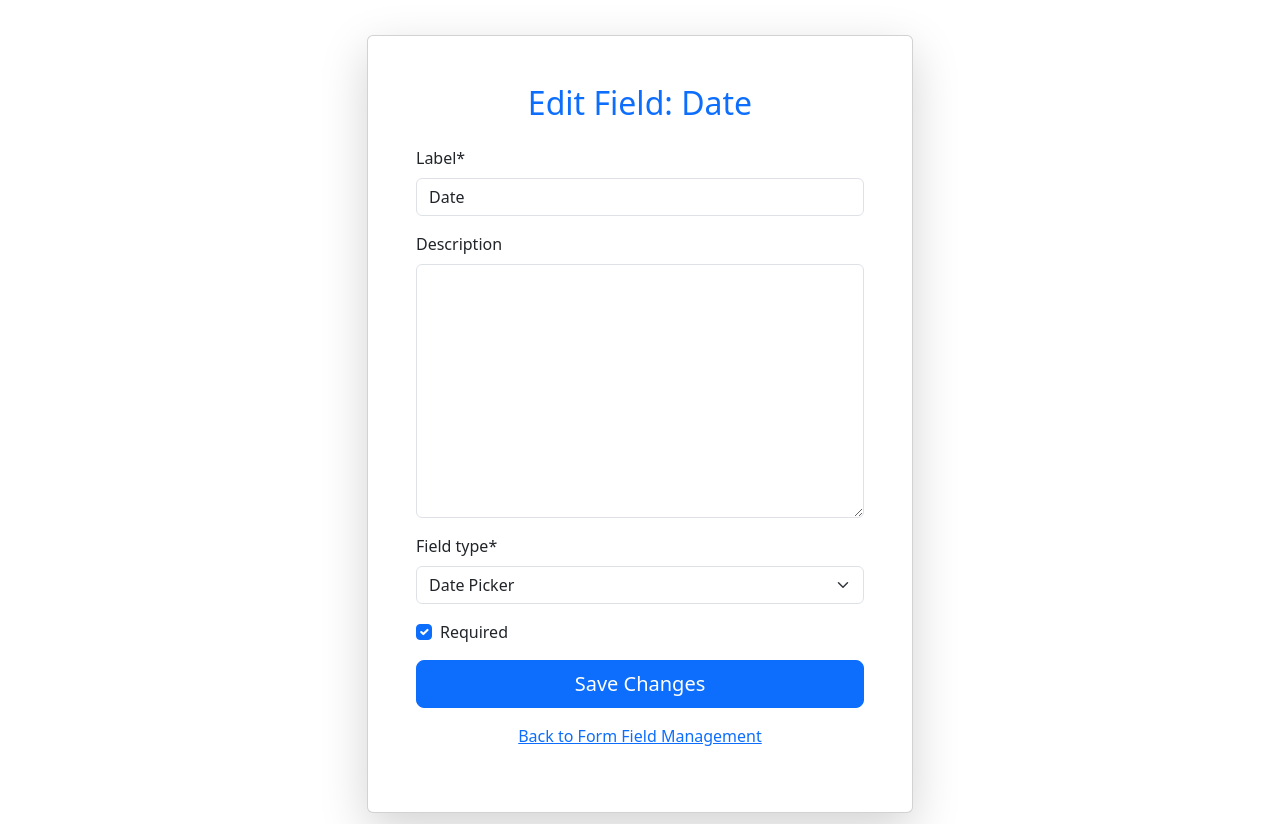
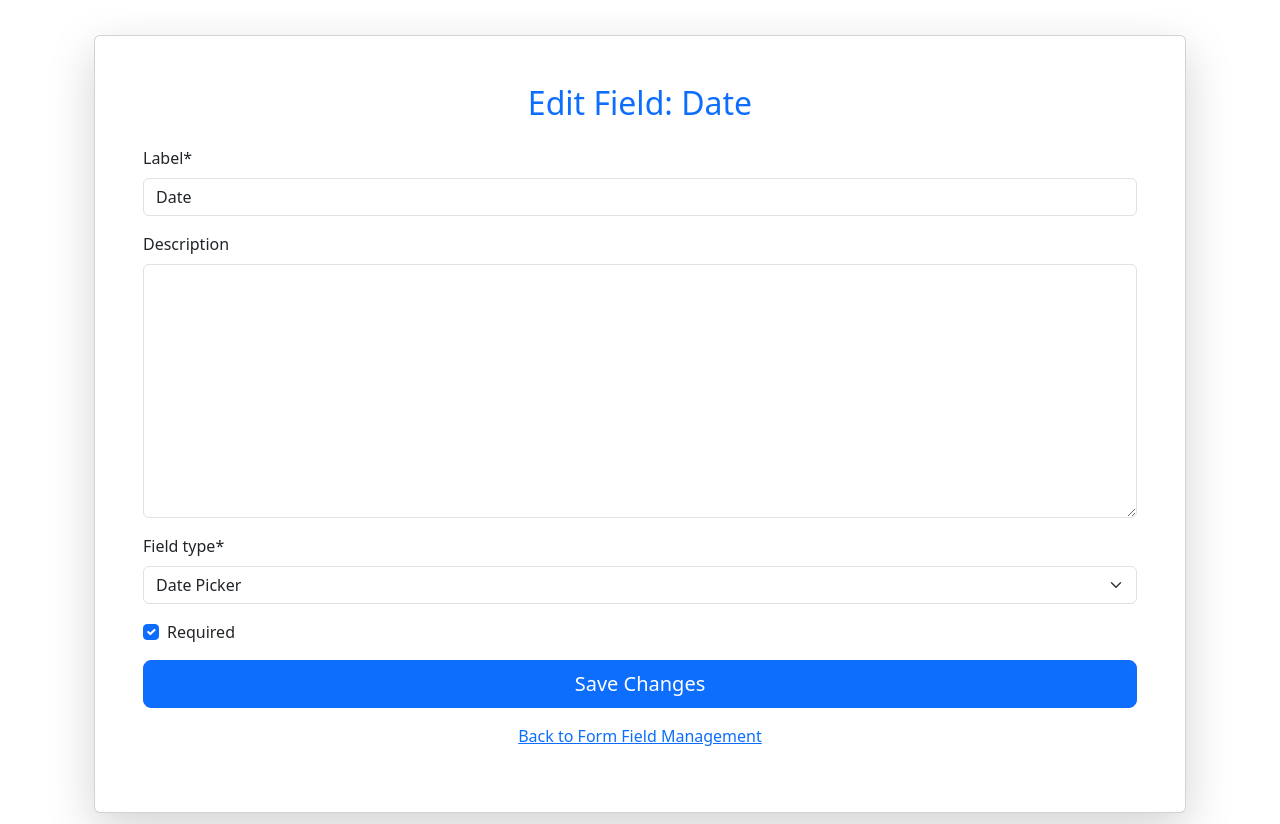
Before and after one commit to maxmeadowcroft/SplashTechForms, a Django app: page /app/form/field/13/edit/ in a window 1280 px wide. Shown: the part 56-880 px from the top of the page. Run offline with Django 5.2, Linux system fonts and the light colour scheme; a user stored in the database is signed in; data comes from the database, SQL or seed files in the repository; both versions use the stored data as it was after the commit; some libraries are stand-ins or nearby versions.

Commit message:
made some of the ui wider

```diff
--- a/splashTechForms/builder/templates/builder/edit_field.html
+++ b/splashTechForms/builder/templates/builder/edit_field.html
@@ -5,7 +5,7 @@
 
 {% block content %}
 <div class="container min-vh-100 d-flex justify-content-center align-items-center">
-    <div class="card shadow-lg w-50">
+    <div class="card shadow-lg w-100">
         <div class="card-body p-5">
             <h2 class="text-center text-primary mb-4">Edit Field: {{ field.label }}</h2>
 
--- a/splashTechForms/builder/urls.py
+++ b/splashTechForms/builder/urls.py
@@ -15,5 +15,5 @@ urlpatterns = [
     path('form/field/<int:field_id>/delete/', views.delete_field_view, name='delete_field'),
     path('form/field/<int:field_id>/options/', views.add_field_options_view, name='add_field_options'),
     path('app/form/<str:form_hash>/responses/', views.view_responses, name='view_responses'),
-path('form/field/option/<int:option_id>/delete/', views.delete_field_option_view, name='delete_field_option'),
+    path('form/field/option/<int:option_id>/delete/', views.delete_field_option_view, name='delete_field_option'),
 ]
```
Also changed, not shown: splashTechForms/db.sqlite3.
